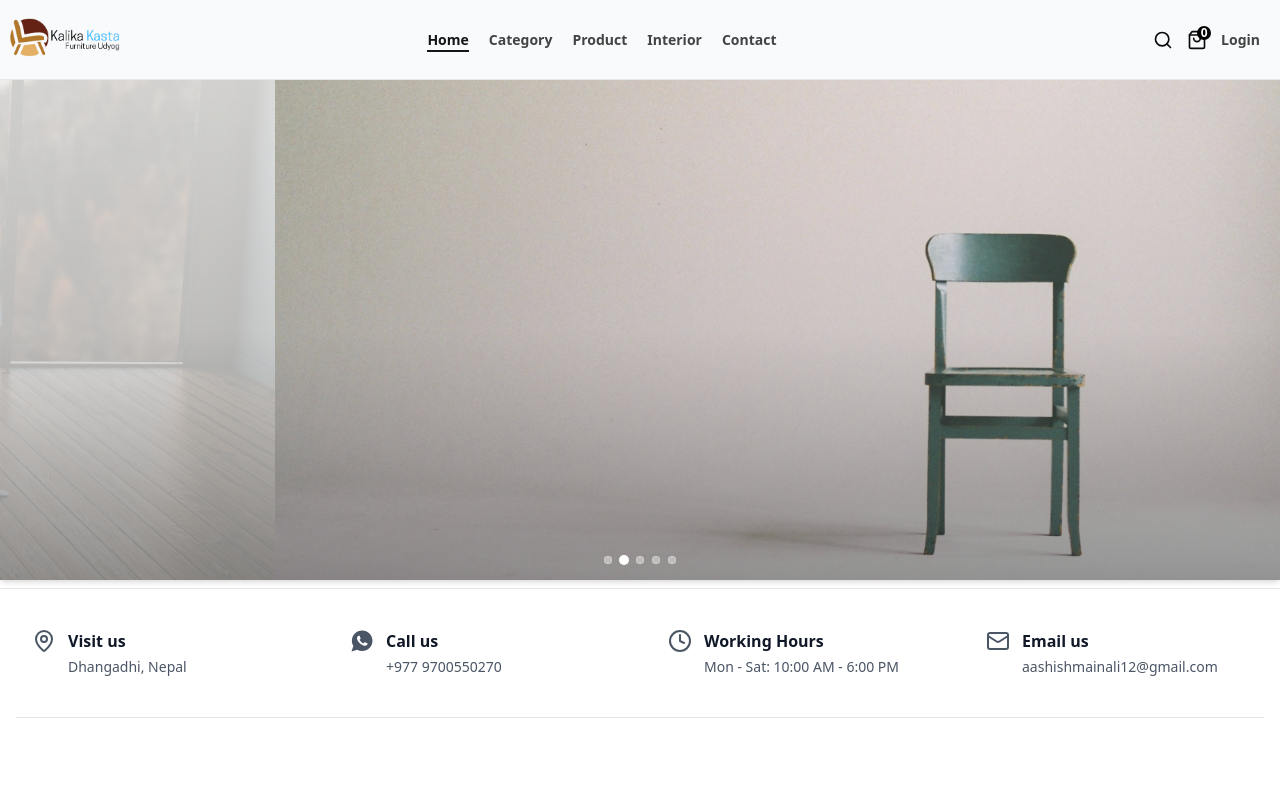
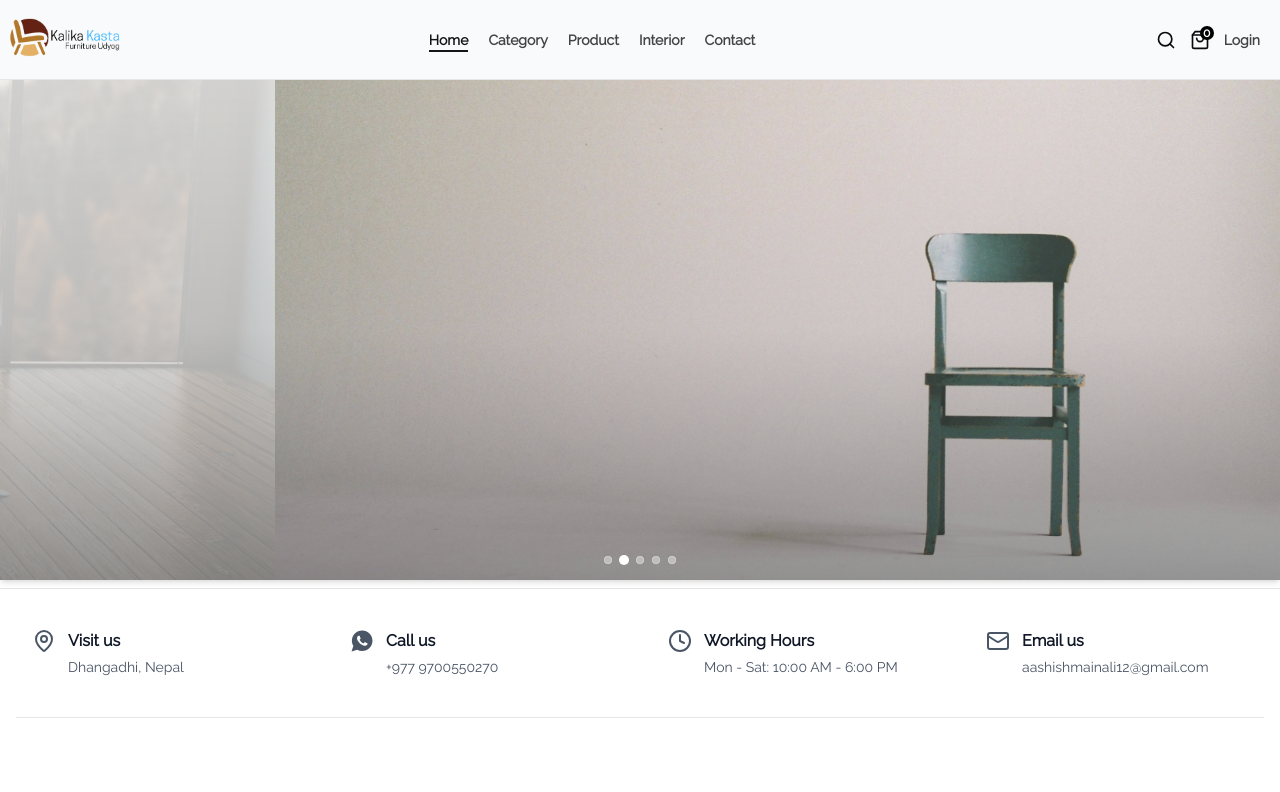
Before and after one commit to sugam2060/project-1, a Next.js app: page / in a window 1280 px wide. Shown: the top 792 px of the page. Built offline with nearby package versions, Linux system fonts and the light colour scheme; no server answers.

Commit message:
Change font

```diff
--- a/app/globals.css
+++ b/app/globals.css
@@ -7,6 +7,11 @@
   -webkit-background-clip: text;
   -webkit-text-fill-color: transparent;
 }
+
+body {
+  font-family: var(--font-raleway), sans-serif;
+}
+
 
 :root {
   color-scheme: dark;
--- a/app/layout.tsx
+++ b/app/layout.tsx
@@ -1,17 +1,14 @@
 import type { Metadata } from "next";
-import { Geist, Geist_Mono } from "next/font/google";
+import { Raleway } from "next/font/google";
 import "./globals.css";
 import { Toaster } from "react-hot-toast";
 
-const geistSans = Geist({
-  variable: "--font-geist-sans",
-  subsets: ["latin"],
+const RalewayFont = Raleway({
+  variable: "--font-raleway",
+  weight: "400",
+  display: "swap", // <- helps avoid FOIT (flash of invisible text)
 });
 
-const geistMono = Geist_Mono({
-  variable: "--font-geist-mono",
-  subsets: ["latin"],
-});
 
 export const metadata: Metadata = {
   title: "Create Next App",
@@ -26,7 +23,7 @@
   return (
     <html lang="en">
       <body
-        className={`${geistSans.variable} ${geistMono.variable} antialiased`}
+        className={`${RalewayFont.variable} antialiased`}
       >
         {children}
         <Toaster
```
